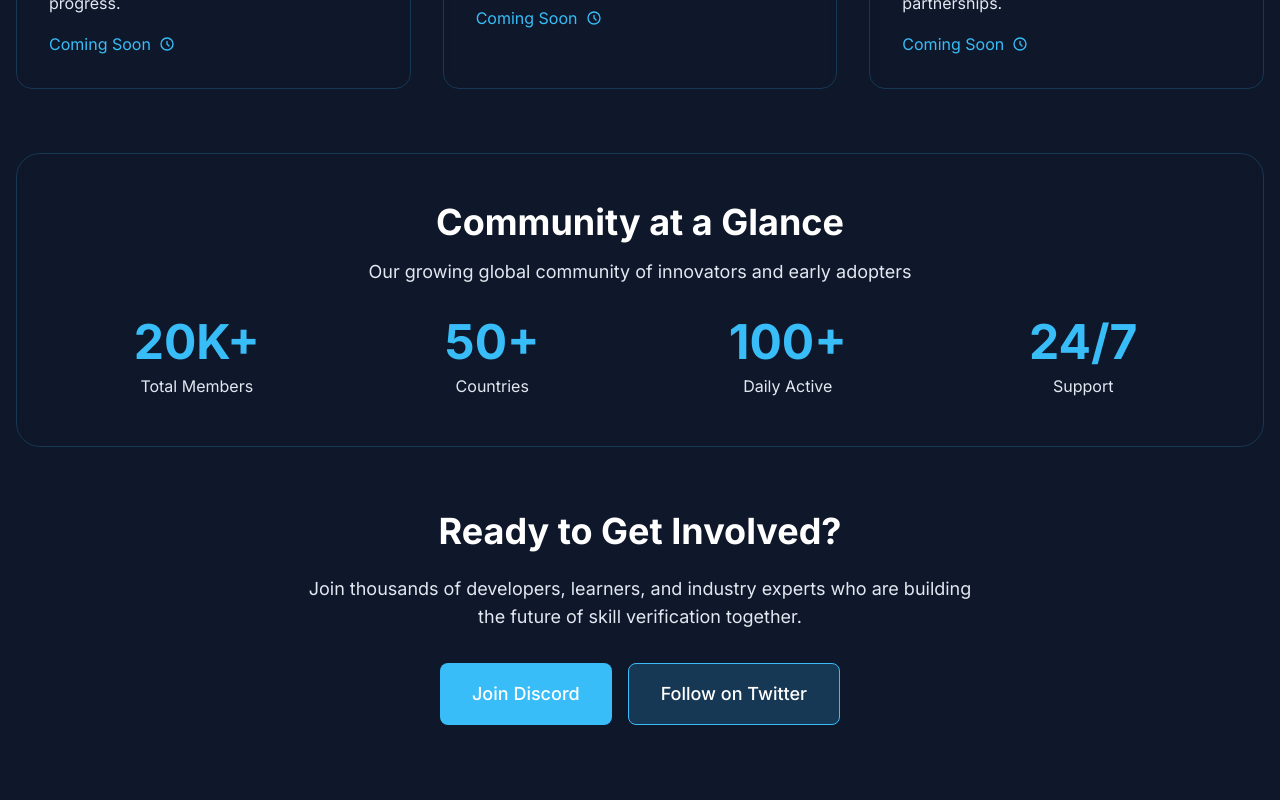
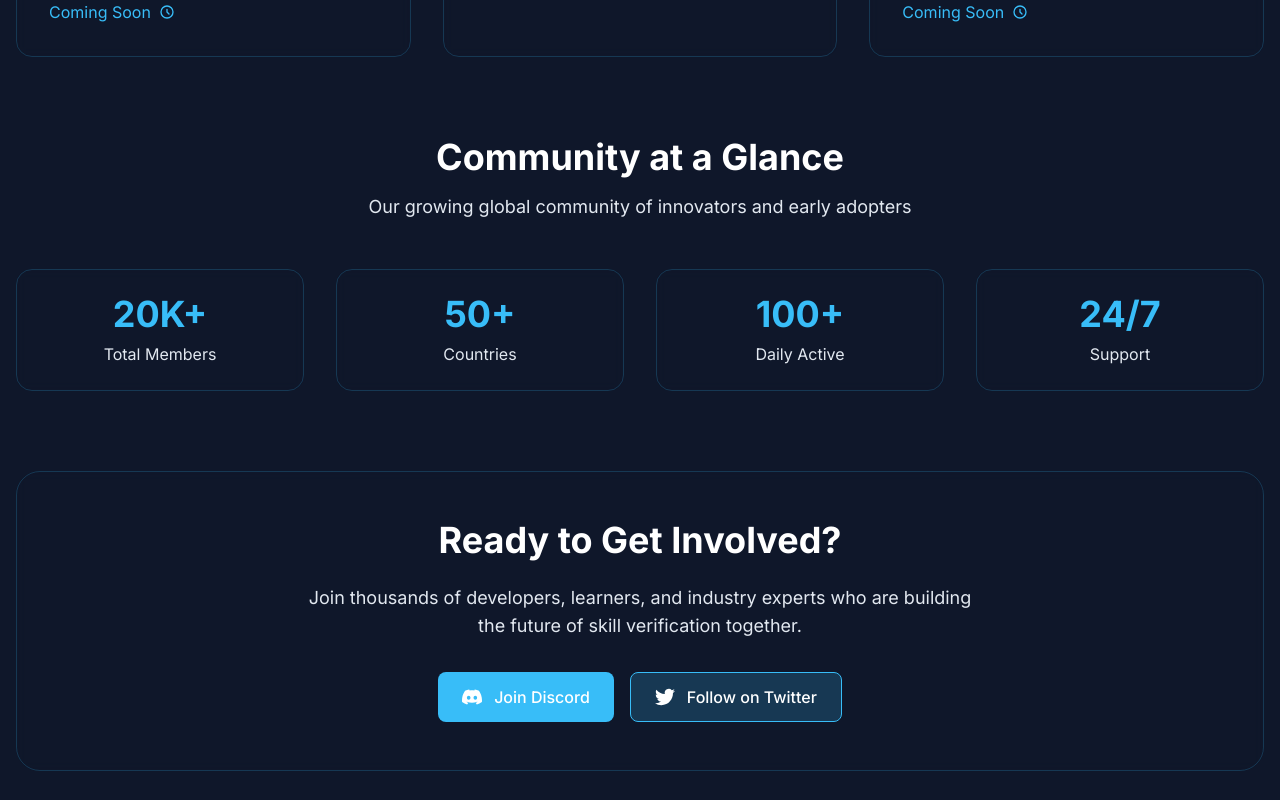
Before and after one commit to vericreddev/vericredweb, a React (Vite) app: page /community in a window 1280 px wide. Shown: the part 900-1700 px from the top of the page. Built offline with nearby package versions, Linux system fonts and the light colour scheme.

Commit message:
Optimize page layout: reduce spacing between sections and footer

```diff
--- a/src/App.jsx
+++ b/src/App.jsx
@@ -24,7 +24,6 @@ const HomePage = () => (
     <Tokenomics />
     <Team />
     <Roadmap />
-    <Community />
   </main>
 );
 
--- a/src/components/Footer.jsx
+++ b/src/components/Footer.jsx
@@ -7,6 +7,8 @@ const Footer = () => {
 
   return (
     <footer className="bg-primary/50 py-12 mt-20">
+      {/* Top divider line */}
+      <div className="border-t border-white/10 mb-12"></div>
       <div className="container">
         <div className="grid grid-cols-1 md:grid-cols-2 gap-8">
           {/* Left Side */}
--- a/src/sections/Community.jsx
+++ b/src/sections/Community.jsx
@@ -93,7 +93,7 @@ const Community = () => {
   ];
 
   return (
-    <div id="community" className="min-h-screen bg-primary text-white pt-20">
+    <div id="community" className="bg-primary text-white py-20">
       {/* Coming Soon Modal */}
       {showComingSoon && (
         <motion.div
@@ -123,15 +123,15 @@ const Community = () => {
         </motion.div>
       )}
 
-      <div className="container mx-auto px-4 py-16">
+      <div className="container mx-auto px-4 py-8">
         {/* Header */}
         <motion.div
           initial={{ opacity: 0, y: 20 }}
           animate={{ opacity: 1, y: 0 }}
-          transition={{ duration: 0.6 }}
+          transition={{ duration: 0.8 }}
           className="text-center mb-16"
         >
-          <h1 className="text-4xl md:text-6xl font-bold mb-6 bg-gradient-to-r from-accent to-blue-400 bg-clip-text text-transparent">
+          <h1 className="text-5xl md:text-6xl font-bold mb-6 bg-gradient-to-r from-accent via-blue-400 to-purple-400 bg-clip-text text-transparent">
             {t('community.title')}
           </h1>
           <p className="text-xl text-light max-w-3xl mx-auto leading-relaxed">
@@ -144,7 +144,7 @@ const Community = () => {
           initial={{ opacity: 0, y: 40 }}
           animate={{ opacity: 1, y: 0 }}
           transition={{ duration: 0.8, delay: 0.2 }}
-          className="grid grid-cols-1 md:grid-cols-2 lg:grid-cols-3 gap-8 mb-16"
+          className="grid grid-cols-1 md:grid-cols-2 lg:grid-cols-3 gap-8 mb-20"
         >
           {socialLinks.map((social, index) => (
             <motion.div
@@ -189,30 +189,31 @@ const Community = () => {
           initial={{ opacity: 0, y: 40 }}
           animate={{ opacity: 1, y: 0 }}
           transition={{ duration: 0.8, delay: 0.4 }}
-          className="bg-gradient-to-r from-secondary/30 to-secondary/10 backdrop-blur-sm rounded-3xl border border-accent/20 p-8 md:p-12"
+          className="mb-20"
         >
-          <div className="text-center mb-8">
-            <h2 className="text-3xl md:text-4xl font-bold mb-4">{t('community.stats.title')}</h2>
+          <div className="text-center mb-12">
+            <h2 className="text-4xl font-bold mb-4 text-white">{t('community.stats.title')}</h2>
             <p className="text-light text-lg">{t('community.stats.description')}</p>
           </div>
 
           <div className="grid grid-cols-2 md:grid-cols-4 gap-8">
-            <div className="text-center">
-              <div className="text-4xl md:text-5xl font-bold text-accent mb-2">20K+</div>
-              <div className="text-light">{t('community.stats.totalMembers')}</div>
-            </div>
-            <div className="text-center">
-              <div className="text-4xl md:text-5xl font-bold text-accent mb-2">50+</div>
-              <div className="text-light">{t('community.stats.countries')}</div>
-            </div>
-            <div className="text-center">
-              <div className="text-4xl md:text-5xl font-bold text-accent mb-2">100+</div>
-              <div className="text-light">{t('community.stats.dailyActive')}</div>
-            </div>
-            <div className="text-center">
-              <div className="text-4xl md:text-5xl font-bold text-accent mb-2">24/7</div>
-              <div className="text-light">{t('community.stats.support')}</div>
-            </div>
+            {[
+              { number: '20K+', label: t('community.stats.totalMembers') },
+              { number: '50+', label: t('community.stats.countries') },
+              { number: '100+', label: t('community.stats.dailyActive') },
+              { number: '24/7', label: t('community.stats.support') }
+            ].map((stat, index) => (
+              <motion.div
+                key={index}
+                initial={{ opacity: 0, scale: 0.8 }}
+                animate={{ opacity: 1, scale: 1 }}
+                transition={{ duration: 0.6, delay: 0.5 + index * 0.1 }}
+                className="text-center p-6 rounded-2xl bg-gradient-to-br from-secondary/30 to-secondary/10 backdrop-blur-sm border border-accent/20"
+              >
+                <div className="text-3xl md:text-4xl font-bold text-accent mb-2">{stat.number}</div>
+                <div className="text-light text-sm md:text-base">{stat.label}</div>
+              </motion.div>
+            ))}
           </div>
         </motion.div>
 
@@ -221,23 +222,35 @@ const Community = () => {
           initial={{ opacity: 0, y: 40 }}
           animate={{ opacity: 1, y: 0 }}
           transition={{ duration: 0.8, delay: 0.6 }}
-          className="text-center mt-16"
+          className="text-center bg-gradient-to-br from-secondary/30 to-secondary/10 backdrop-blur-sm border border-accent/20 rounded-3xl p-12"
         >
-          <h2 className="text-3xl md:text-4xl font-bold mb-6">{t('community.cta.title')}</h2>
+          <h2 className="text-4xl font-bold mb-6 text-white">{t('community.cta.title')}</h2>
           <p className="text-light text-lg mb-8 max-w-2xl mx-auto">{t('community.cta.description')}</p>
+
           <div className="flex flex-col sm:flex-row gap-4 justify-center">
-            <button
-              onClick={() => handlePlatformClick('Discord')}
-              className="btn btn-primary text-lg px-8 py-4"
+            <motion.button
+              whileHover={{ scale: 1.05 }}
+              whileTap={{ scale: 0.95 }}
+              onClick={() => handlePlatformClick('Discord', 'https://discord.gg/vericred')}
+              className="btn btn-primary flex items-center justify-center gap-3"
             >
+              <svg className="w-5 h-5" fill="currentColor" viewBox="0 0 24 24">
+                <path d="M20.317 4.3698a19.7913 19.7913 0 00-4.8851-1.5152.0741.0741 0 00-.0785.0371c-.211.3753-.4447.8648-.6083 1.2495-1.8447-.2762-3.68-.2762-5.4868 0-.1636-.3933-.4058-.8742-.6177-1.2495a.077.077 0 00-.0785-.037 19.7363 19.7363 0 00-4.8852 1.515.0699.0699 0 00-.0321.0277C.5334 9.0458-.319 13.5799.0992 18.0578a.0824.0824 0 00.0312.0561c2.0528 1.5076 4.0413 2.4228 5.9929 3.0294a.0777.0777 0 00.0842-.0276c.4616-.6304.8731-1.2952 1.226-1.9942a.076.076 0 00-.0416-.1057c-.6528-.2476-1.2743-.5495-1.8722-.8923a.077.077 0 01-.0076-.1277c.1258-.0943.2517-.1923.3718-.2914a.0743.0743 0 01.0776-.0105c3.9278 1.7933 8.18 1.7933 12.0614 0a.0739.0739 0 01.0785.0095c.1202.099.246.1981.3728.2924a.077.077 0 01-.0066.1276 12.2986 12.2986 0 01-1.873.8914.0766.0766 0 00-.0407.1067c.3604.698.7719 1.3628 1.225 1.9932a.076.076 0 00.0842.0286c1.961-.6067 3.9495-1.5219 6.0023-3.0294a.077.077 0 00.0313-.0552c.5004-5.177-.8382-9.6739-3.5485-13.6604a.061.061 0 00-.0312-.0286zM8.02 15.3312c-1.1825 0-2.1569-1.0857-2.1569-2.419 0-1.3332.9555-2.4189 2.157-2.4189 1.2108 0 2.1757 1.0952 2.1568 2.419-.0002 1.3332-.9555 2.4189-2.1569 2.4189zm7.9748 0c-1.1825 0-2.1569-1.0857-2.1569-2.419 0-1.3332.9554-2.4189 2.1569-2.4189 1.2108 0 2.1757 1.0952 2.1568 2.419 0 1.3332-.9554 2.4189-2.1568 2.4189Z"/>
+              </svg>
               {t('community.cta.joinDiscord')}
-            </button>
-            <button
-              onClick={() => handlePlatformClick('Twitter', 'https://x.com/VeriCred')}
-              className="btn btn-secondary text-lg px-8 py-4"
+            </motion.button>
+
+            <motion.button
+              whileHover={{ scale: 1.05 }}
+              whileTap={{ scale: 0.95 }}
+              onClick={() => handlePlatformClick('Twitter', 'https://twitter.com/vericreddev')}
+              className="btn btn-secondary flex items-center justify-center gap-3"
             >
+              <svg className="w-5 h-5" fill="currentColor" viewBox="0 0 24 24">
+                <path d="M23.953 4.57a10 10 0 01-2.825.775 4.958 4.958 0 002.163-2.723c-.951.555-2.005.959-3.127 1.184a4.92 4.92 0 00-8.384 4.482C7.69 8.095 4.067 6.13 1.64 3.162a4.822 4.822 0 00-.666 2.475c0 1.71.87 3.213 2.188 4.096a4.904 4.904 0 01-2.228-.616v.06a4.923 4.923 0 003.946 4.827 4.996 4.996 0 01-2.212.085 4.936 4.936 0 004.604 3.417 9.867 9.867 0 01-6.102 2.105c-.39 0-.779-.023-1.17-.067a13.995 13.995 0 007.557 2.209c9.053 0 13.998-7.496 13.998-13.985 0-.21 0-.42-.015-.63A9.935 9.935 0 0024 4.59z"/>
+              </svg>
               {t('community.cta.followTwitter')}
-            </button>
+            </motion.button>
           </div>
         </motion.div>
       </div>
--- a/src/sections/Roadmap.jsx
+++ b/src/sections/Roadmap.jsx
@@ -34,7 +34,7 @@ const Roadmap = () => {
   ];
 
   return (
-    <section id="roadmap" className="py-20 bg-primary/30">
+    <section id="roadmap" className="pt-20 pb-10 bg-primary/30">
       <div className="container">
         <motion.h2
           className="section-title"
```
